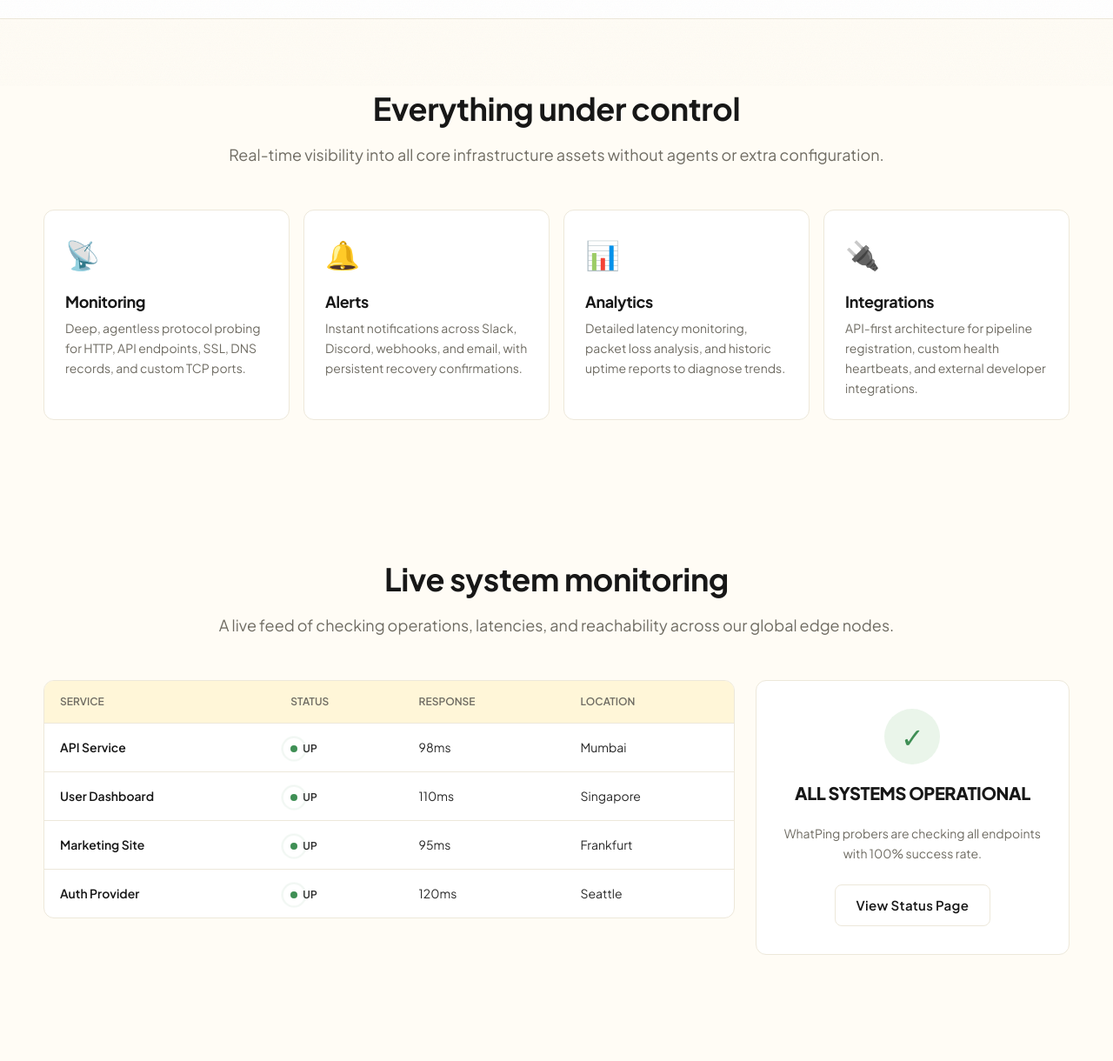
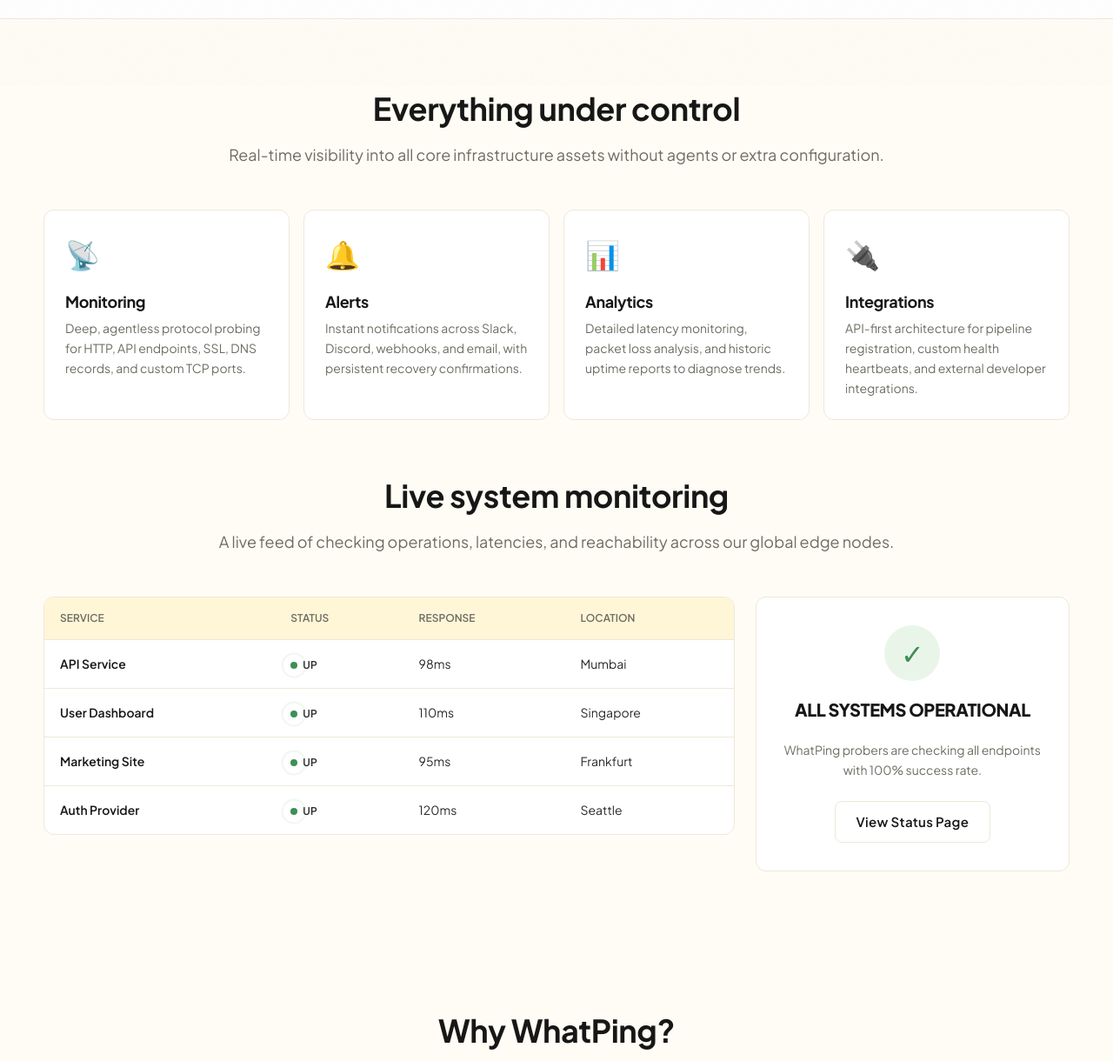
Before and after one commit to vikasswaminh/whatping-marketing, an Astro site: page / in a window 1280 px wide. Shown: the part 701-1921 px from the top of the page at 87% size. Built offline with nearby package versions, Linux system fonts and the light colour scheme; Astro itself is replaced by a stand-in of ours; animation ran at ten frames a second; a web font is replaced by a local one.

Commit message:
Reduce vertical space between features section and live-monitoring section

```diff
--- a/src/styles/homepage.css
+++ b/src/styles/homepage.css
@@ -19,6 +19,12 @@
 .homepage-section--last {
   padding-top: 80px;
   padding-bottom: 120px;
+}
+#features {
+  padding-bottom: 32px;
+}
+#live-monitoring {
+  padding-top: 32px;
 }
 
 /* Headers & Typography */
```
